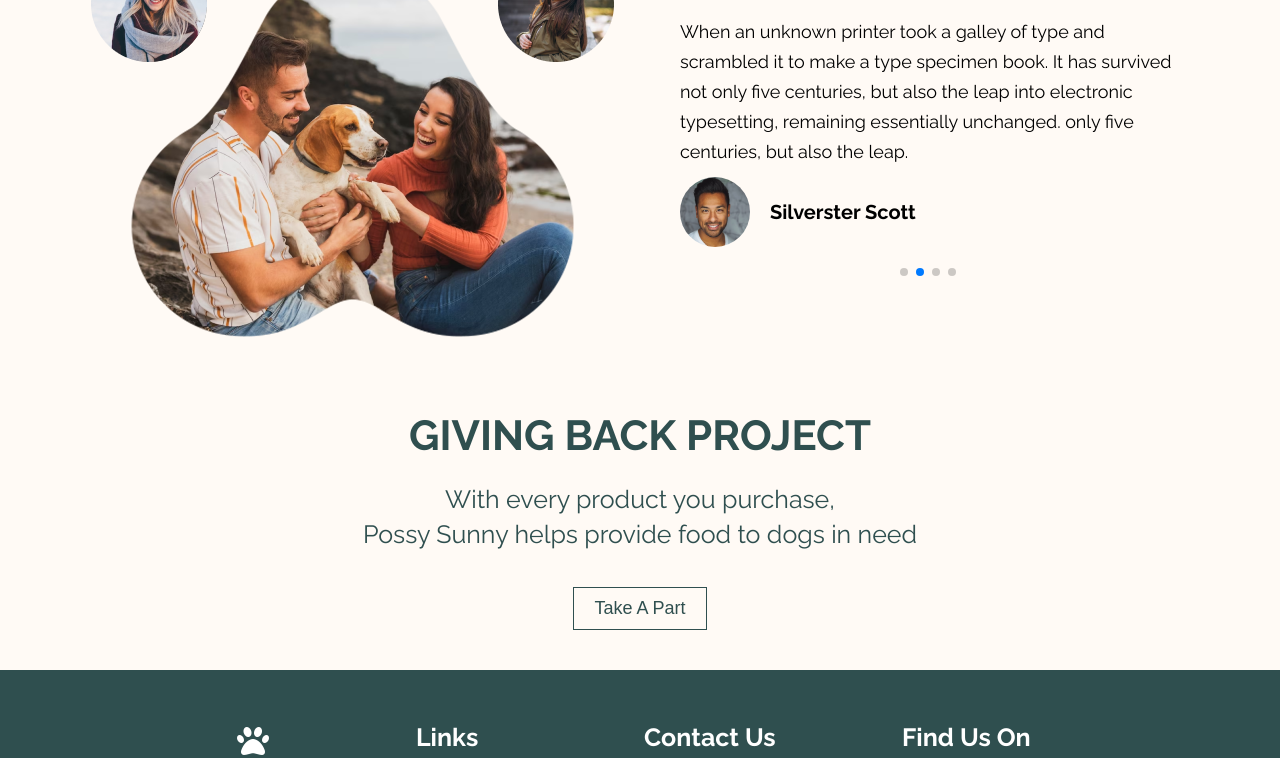
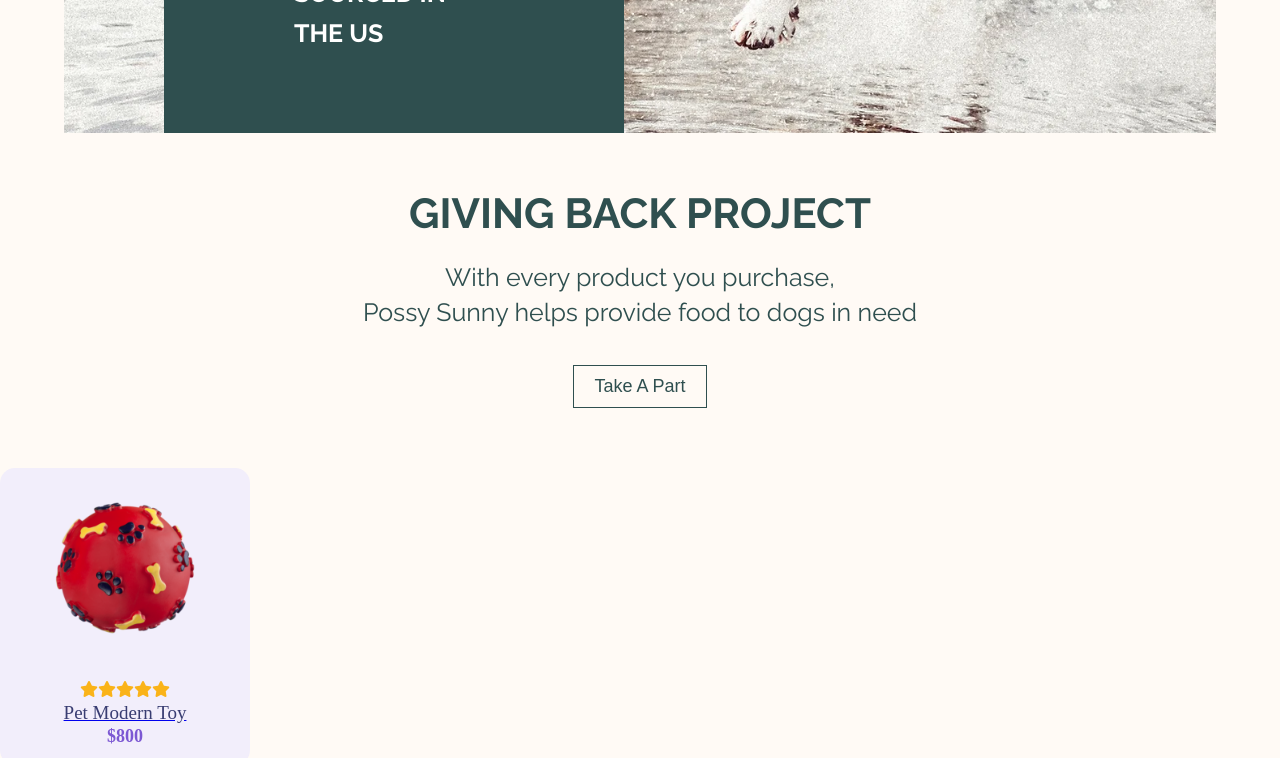
Before and after one commit to Esmira-11/Final-Project, a React (Vite) app in the folder client/: page / in a window 1280 px wide. Shown: the part 1100-1858 px from the top of the page. Built offline with nearby package versions, Linux system fonts and the light colour scheme; a web font is replaced by a local one.

Commit message:
shop-item-added

```diff
--- a/client/src/components/About/about.scss
+++ b/client/src/components/About/about.scss
@@ -5,7 +5,7 @@
     display: flex;
     width: 90%;
     margin: 0 auto;
-    padding: 50px 0;
+    padding: 100px 0 50px;
     font-family: 'Raleway', sans-serif;
     &-left{
         width: 50%;
--- /dev/null
+++ b/client/src/components/Card/Card.jsx
@@ -0,0 +1,32 @@
+import React from 'react'
+import './card.scss'
+import img from '../../assets/images/shop-item.png'
+
+function Card() {
+  return (
+    <div className="shop-item">
+        <div className="shop-item-img">
+            <img src={img} alt="shop-item" />
+            <div className="shop-item-meta">
+                <a href="#"><i className="far fa-heart"></i></a>
+                <a href="#"><i class="fa-solid fa-cart-shopping"></i></a>
+            </div>
+        </div>
+        <div className="shop-item-info">
+            <div className="shop-item-rate">
+                <i className="fas fa-star"></i>
+                <i className="fas fa-star"></i>
+                <i className="fas fa-star"></i>
+                <i className="fas fa-star"></i>
+                <i className="fas fa-star"></i>
+            </div>
+            <a href="#">
+                <h4 className="shop-item-title">Pet Modern Toy</h4>
+            </a>
+            <div className="shop-item-price">$800</div>
+        </div>
+    </div>
+  )
+}
+
+export default Card
--- /dev/null
+++ b/client/src/components/Card/card.scss
@@ -0,0 +1,70 @@
+.shop-item{
+    margin-bottom: 25px;
+    background: #F2EEFB;
+    border-radius: 15px;
+    width: 250px;
+    &-img{
+        text-align: center;
+        position: relative;
+        z-index: 1;
+        img{
+            border-radius: 10px;
+            width: 200px;
+        }
+        .shop-item-meta{
+            position: absolute;
+            top: 40px;
+            left: -50px;
+            z-index: 3;
+            transition: all .5s ease-in-out;
+            a{
+                display: block;
+                width: 40px;
+                height: 40px;
+                line-height: 43px;
+                border-radius: 10px;
+                text-align: center;
+                background: #fff;
+                color: #7C58D3;
+                margin-bottom: 15px;
+                font-size: 18px;
+            }
+        }
+    }
+    &-img:hover .shop-item-meta{
+        content: "";
+        top: 5px;
+        left: 5px;
+        right: 5px;
+        bottom: 5px;
+        position: absolute;
+        border-radius: 10px;
+        background: rgba(124, 88, 211, .7);
+        z-index: 2;
+        transform: scale(0.9);
+        transition: all 0.3s linear 0s;
+
+    }
+
+
+    .shop-item-info{
+        padding-top: 10px;
+        padding-bottom: 20px;
+        text-align: center;
+        .shop-item-rate{
+            color: #FAB319;
+            margin-bottom: 5px;
+        }
+        .shop-item-title{
+            font-size: 19px;
+            color: #393D72;
+            transition: all .5s ease-in-out;
+        }
+        .shop-item-price{
+            font-size: 18px;
+            color: #7C58D3;
+            font-weight: 700;
+            margin-top: 5px;
+        }
+    }
+}
--- a/client/src/components/Feedback/feedback.scss
+++ b/client/src/components/Feedback/feedback.scss
@@ -7,6 +7,7 @@
     margin: 0 auto;
     padding: 15px 0;
     padding-top: 100px;
+    padding-bottom: 50px;
     font-family: 'Raleway', sans-serif;
     &-left{
         width: 50%;
--- a/client/src/components/Footer/Footer.jsx
+++ b/client/src/components/Footer/Footer.jsx
@@ -9,7 +9,7 @@ function Footer() {
           <div className="footer-brand">
             <div className="logo">
               <div className="logo-icon">
-                <i class="fa-solid fa-paw"></i>
+                <i className="fa-solid fa-paw"></i>
               </div>
               <div className="logo-name">
                 <h2>Possy Sunny</h2>
@@ -50,19 +50,19 @@ function Footer() {
           <div className="contact">
             <h2>Contact Us</h2>
             <div className="contact-box">
-              <i class="fa-solid fa-location-dot"></i>
+              <i className="fa-solid fa-location-dot"></i>
               <p>National park,d1 588436,United States</p>
             </div>
             <div className="contact-box">
-              <i class="fa-solid fa-phone"></i>
+              <i className="fa-solid fa-phone"></i>
               <p>+91 123 456 789</p>
             </div>
             <div className="contact-box">
-              <i class="fa-solid fa-fax"></i>
+              <i className="fa-solid fa-fax"></i>
               <p>0123-456-789</p>
             </div>
             <div className="contact-box">
-              <i class="fa-solid fa-envelope"></i>
+              <i className="fa-solid fa-envelope"></i>
               <p>demo@Yourstore.com</p>
             </div>
           </div>
@@ -73,22 +73,22 @@ function Footer() {
               <div className="social-media-links">
                 <div className="social-media-link">
                   <a href="#">
-                    <i class="fa-brands fa-facebook-f"></i>
+                    <i className="fa-brands fa-facebook-f"></i>
                   </a>
                 </div>
                 <div className="social-media-link">
                   <a href="#">
-                    <i class="fa-brands fa-instagram"></i>
+                    <i className="fa-brands fa-instagram"></i>
                   </a>
                 </div>
                 <div className="social-media-link">
                   <a href="#">
-                    <i class="fa-brands fa-whatsapp"></i>
+                    <i className="fa-brands fa-whatsapp"></i>
                   </a>
                 </div>
                 <div className="social-media-link">
                   <a href="#">
-                    <i class="fa-brands fa-pinterest"></i>
+                    <i className="fa-brands fa-pinterest"></i>
                   </a>
                 </div>
               </div>
@@ -98,22 +98,22 @@ function Footer() {
               <div className="social-media-links">
                 <div className="social-media-link">
                   <a href="#">
-                    <i class="fa-brands fa-cc-visa"></i>
+                    <i className="fa-brands fa-cc-visa"></i>
                   </a>
                 </div>
                 <div className="social-media-link">
                   <a href="#">
-                    <i class="fa-brands fa-cc-mastercard"></i>
+                    <i className="fa-brands fa-cc-mastercard"></i>
                   </a>
                 </div>
                 <div className="social-media-link">
                   <a href="#">
-                    <i class="fa-brands fa-cc-paypal"></i>
+                    <i className="fa-brands fa-cc-paypal"></i>
                   </a>
                 </div>
                 <div className="social-media-link">
                   <a href="#">
-                    <i class="fa-brands fa-cc-discover"></i>
+                    <i className="fa-brands fa-cc-discover"></i>
                   </a>
                 </div>
               </div>
--- a/client/src/components/GivingBack/givingback.scss
+++ b/client/src/components/GivingBack/givingback.scss
@@ -8,7 +8,7 @@
     color: #2f4f4f;
     width: 90%;
     margin: 0 auto;
-    padding: 40px 0;
+    padding: 40px 0 60px;
     display: flex;
     flex-direction: column;
     justify-content: space-between;
--- a/client/src/components/Header/Header.jsx
+++ b/client/src/components/Header/Header.jsx
@@ -9,7 +9,7 @@ const Header = () => {
     <div className="header">
       <div className="logo">
         <div className="logo-icon">
-          <i class="fa-solid fa-paw"></i>
+          <i className="fa-solid fa-paw"></i>
         </div>
         <div className="logo-name">
           <h2>Possy Sunny</h2>
@@ -38,11 +38,11 @@ const Header = () => {
 
       <div className="icons">
           <div className="search-icon icon">
-            <i class="fa-solid fa-magnifying-glass"></i>
+            <i className="fa-solid fa-magnifying-glass"></i>
           </div>
 
           <div className="profile-icon icon">
-            <i class="fa-regular fa-user"></i>
+            <i className="fa-regular fa-user"></i>
           </div>
 
           <div className="cart-icon icon">
--- a/client/src/components/Header/header.scss
+++ b/client/src/components/Header/header.scss
@@ -1,6 +1,7 @@
 @import url('https://fonts.googleapis.com/css2?family=Raleway:ital,wght@0,400;0,500;0,700;1,500;1,700&display=swap');
 
 .header{
+    z-index: 999;
     display: flex;
     justify-content: space-between;
     align-items: center;
--- a/client/src/pages/AboutPage.jsx
+++ b/client/src/pages/AboutPage.jsx
@@ -1,9 +1,14 @@
 import React from 'react'
 import About from '../components/About/About'
+import Services from '../components/Services/Services'
 
 function AboutPage() {
   return (
+    <>
     <About/>
+    <Services/>
+    </>
+
   )
 }
 
--- a/client/src/pages/HomePage.jsx
+++ b/client/src/pages/HomePage.jsx
@@ -3,15 +3,17 @@ import Feature from '../components/Feature/Feature'
 import Feedback from '../components/Feedback/Feedback'
 import GivingBack from '../components/GivingBack/GivingBack'
 import Services from '../components/Services/Services'
+import IntroSection from '../components/IntroSection/IntroSection'
+import Card from '../components/Card/Card'
 
 function HomePage() {
   return (
     <>
-        <Services/>
+        {/* <IntroSection/> */}
+        <Feedback/>
         <Feature/>
-        <Feedback/>
         <GivingBack/>
-
+        <Card/>
     </>
 
   )
```
Also changed, not shown: client/src/assets/images/shop-item.png (added).
